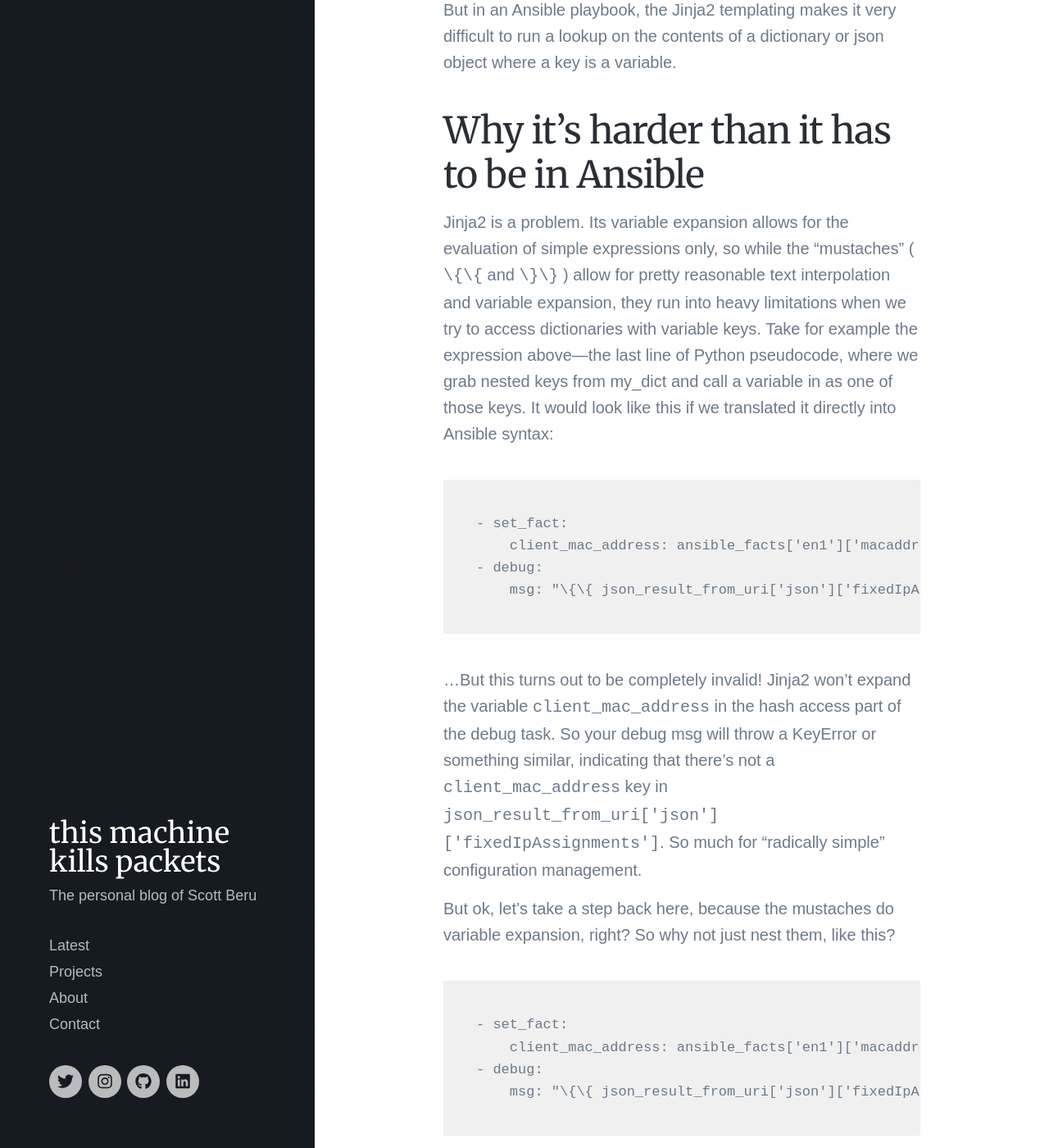
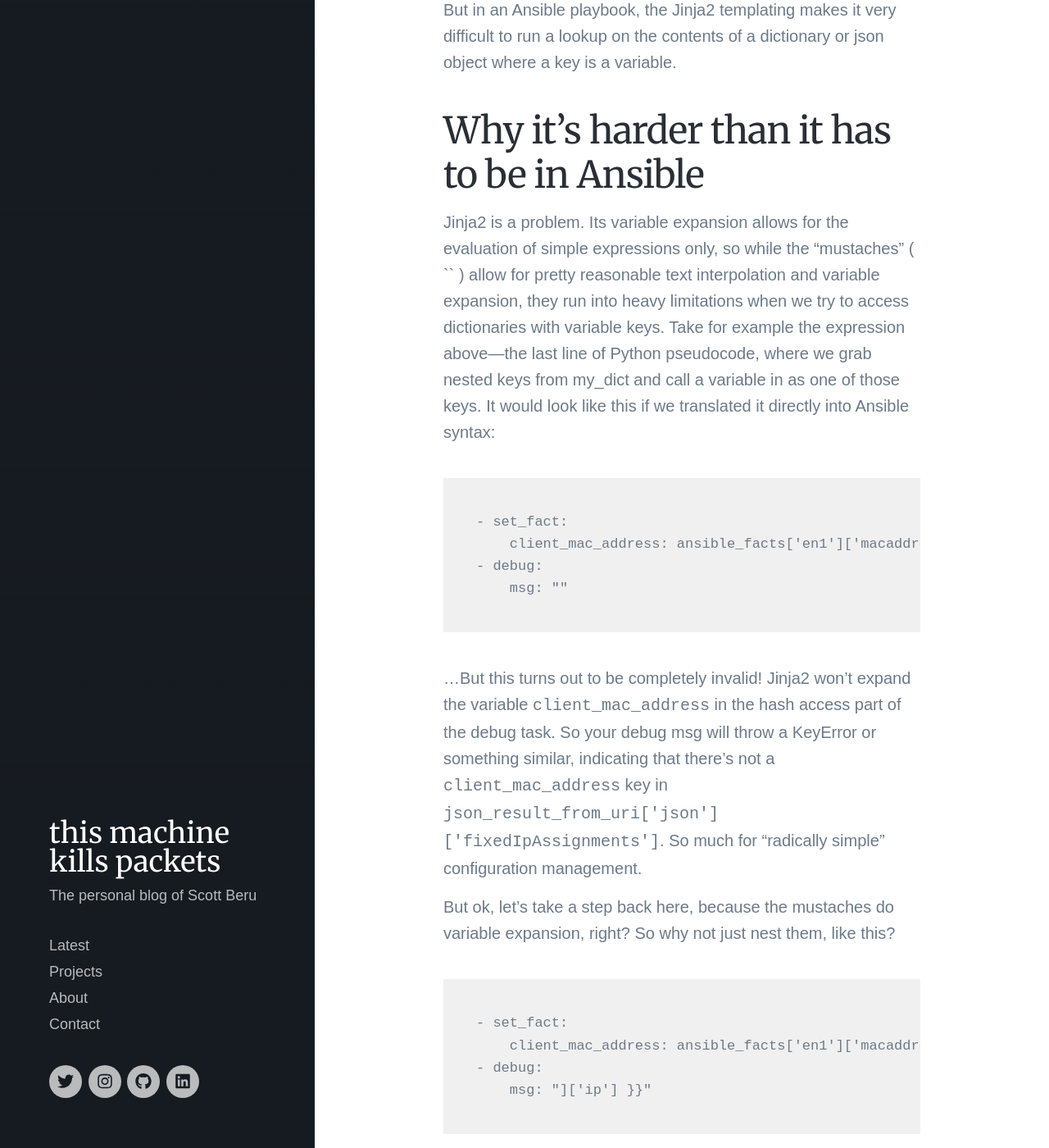
Before and after one commit to sendmalwhere/beru-dot-dev, a Jekyll site: the page built from _posts/2019-07-25-accessing-serialized-hashes-in-ansible.md, in a window 1280 px wide and 1400 px high, scrolled down 3020 px. Shown: the whole window at 82% size. Built offline with Jekyll 4.4.1, drawn with Linux system fonts in a browser that asks for light colours; nearby versions of some CDN libraries; some web fonts are replaced; some of the changed text lies outside the part shown.

Commit message:
Update 2019-07-25-accessing-serialized-hashes-in-ansible.md

````diff
--- a/_posts/2019-07-25-accessing-serialized-hashes-in-ansible.md
+++ b/_posts/2019-07-25-accessing-serialized-hashes-in-ansible.md
@@ -80,13 +80,13 @@
 As you can see, this is hilariously trivial for Python or Ruby, etc. But in an Ansible playbook, the Jinja2 templating makes it very difficult to run a lookup on the contents of a dictionary or json object where a key is a variable.
 
 ## Why it’s harder than it has to be in Ansible
-Jinja2 is a problem. Its variable expansion allows for the evaluation of simple expressions only, so while the "mustaches" ( `\{\{` and `\}\}` ) allow for pretty reasonable text interpolation and variable expansion, they run into heavy limitations when we try to access dictionaries with variable keys. Take for example the expression above—the last line of Python pseudocode, where we grab nested keys from my_dict and call a variable in as one of those keys. It would look like this if we translated it directly into Ansible syntax:
+Jinja2 is a problem. Its variable expansion allows for the evaluation of simple expressions only, so while the "mustaches" ( `{{` and `}}` ) allow for pretty reasonable text interpolation and variable expansion, they run into heavy limitations when we try to access dictionaries with variable keys. Take for example the expression above—the last line of Python pseudocode, where we grab nested keys from my_dict and call a variable in as one of those keys. It would look like this if we translated it directly into Ansible syntax:
 
 ```
 - set_fact:
     client_mac_address: ansible_facts['en1']['macaddress']
 - debug:
-    msg: "\{\{ json_result_from_uri['json']['fixedIpAssignments'][client_mac_address]['ip'] \}\}"
+    msg: "{{ json_result_from_uri['json']['fixedIpAssignments'][client_mac_address]['ip'] }}"
 ```
 
 …But this turns out to be completely invalid! Jinja2 won’t expand the variable `client_mac_address` in the hash access part of the debug task. So your debug msg will throw a KeyError or something similar, indicating that there’s not a `client_mac_address` key in `json_result_from_uri['json']['fixedIpAssignments']`. So much for “radically simple” configuration management.
@@ -97,10 +97,10 @@
 - set_fact:
     client_mac_address: ansible_facts['en1']['macaddress']
 - debug:
-    msg: "\{\{ json_result_from_uri['json']['fixedIpAssignments'][\{\{ client_mac_address \}\}]['ip'] \}\}"
+    msg: "{{ json_result_from_uri['json']['fixedIpAssignments'][{{ client_mac_address }}]['ip'] }}"
 ```
 
-This turns out to be illegal. Interpolation in Jinja2 is flat, and can’t handle a nested call to interpolate in a variable inside an interpolation, so this will just interpret the internal mustaches as literal curly-braces, and you’ll probably get a SyntaxError on this to the effect of “expected eof but instead got \{“. Bad news bears. So how the heck are we supposed to access values stored at dynamic keys? This shouldn’t be as exotic a request as it apparently is, but I haven’t seen anyone else address this specific question before.
+This turns out to be illegal. Interpolation in Jinja2 is flat, and can’t handle a nested call to interpolate in a variable inside an interpolation, so this will just interpret the internal mustaches as literal curly-braces, and you’ll probably get a SyntaxError on this to the effect of “expected eof but instead got {“. Bad news bears. So how the heck are we supposed to access values stored at dynamic keys? This shouldn’t be as exotic a request as it apparently is, but I haven’t seen anyone else address this specific question before.
 
 I came up with an answer that’s fundamentally really, really silly, but as best I can tell this is the way Ansible wants us to do it.
 
@@ -110,7 +110,7 @@
 - set_fact:
     client_mac_address: ansible_facts['en1']['macaddress']
 - debug:
-    msg: "\{\{ json_result_from_uri.json.fixedIpAssignments | json_query('client_mac_address.ip') \}\}"
+    msg: "{{ json_result_from_uri.json.fixedIpAssignments | json_query('client_mac_address.ip') }}"
 ```
 
 Now, one can _partially_ resolve this by interrupting Jinja2’s Python string interpolation and just forcibly concatenating in client_mac_address, which will be available to Jinja2 as an environment variable once we set it as a fact:
@@ -119,7 +119,7 @@
 - set_fact:
     client_mac_address: ansible_facts['en1']['macaddress']
 - debug:
-    msg: "\{\{ json_result_from_uri.json.fixedIpAssignments | json_query('\" + client_mac_address + \".ip') \}\}"
+    msg: "{{ json_result_from_uri.json.fixedIpAssignments | json_query('\" + client_mac_address + \".ip') }}"
 ```
 
 This would probably work just fine if `client_mac_address` were just an alpha String variable. But you and I know that MAC addresses contain numbers and (in this case) colons, and that means that this interpolation is going to fail in this specific case, because the json_query filter doesn’t allow queries that start with numbers or queries that contain colons—unless we escape the MAC address by enclosing it in double-quotes. But we can’t do that (at least not in-place), because we’ve already used escaped quotes to hack our way into variable interpolation inside of Jinja2 mustaches.
@@ -131,9 +131,9 @@
 
 ```
   - set_fact:
-      my_query: "\"\{\{ ansible_facts['en1']['macaddress'] \}\}\".ip"
+      my_query: "\"{{ ansible_facts['en1']['macaddress'] }}\".ip"
   - debug:
-      msg: "\{\{ json_result_from_uri.json.fixedIpAssignments | json_query(my_query) \}\}"
+      msg: "{{ json_result_from_uri.json.fixedIpAssignments | json_query(my_query) }}"
 ```
 
 Let’s break down what’s happening here:
````
